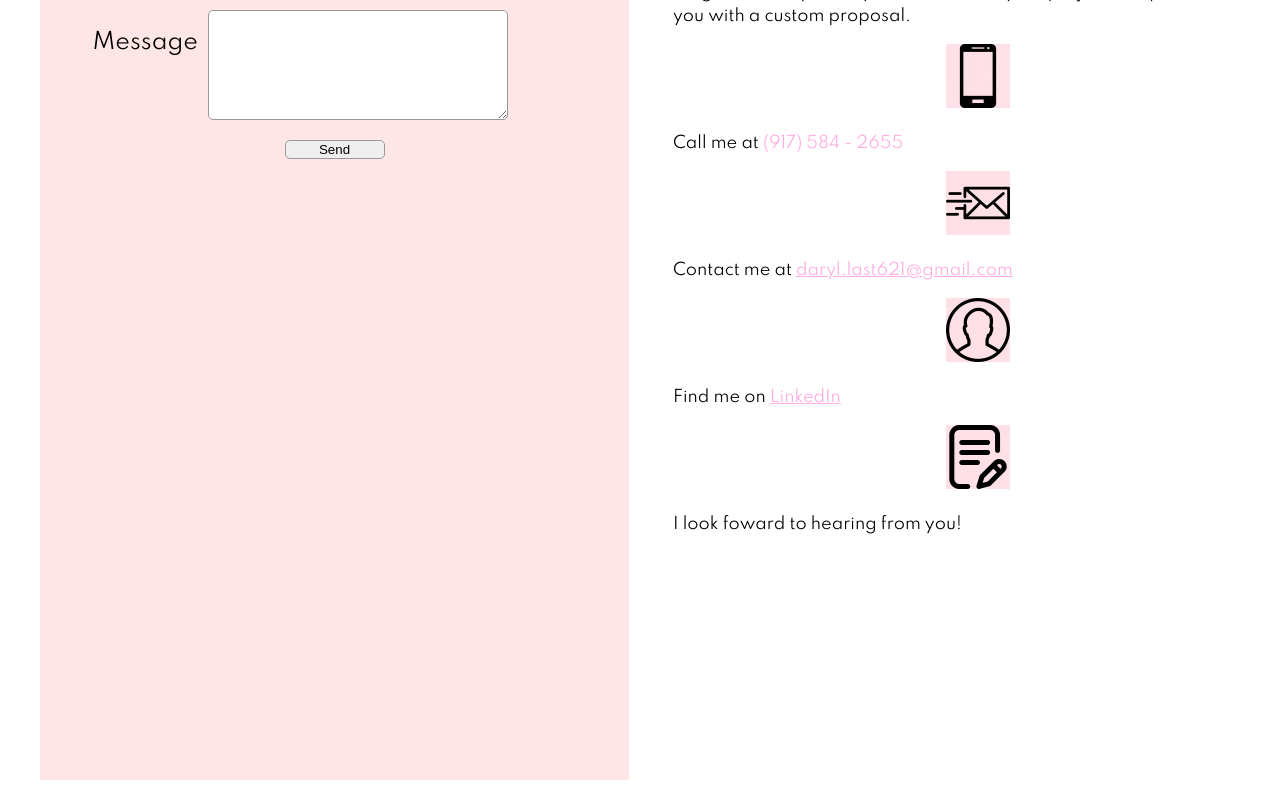
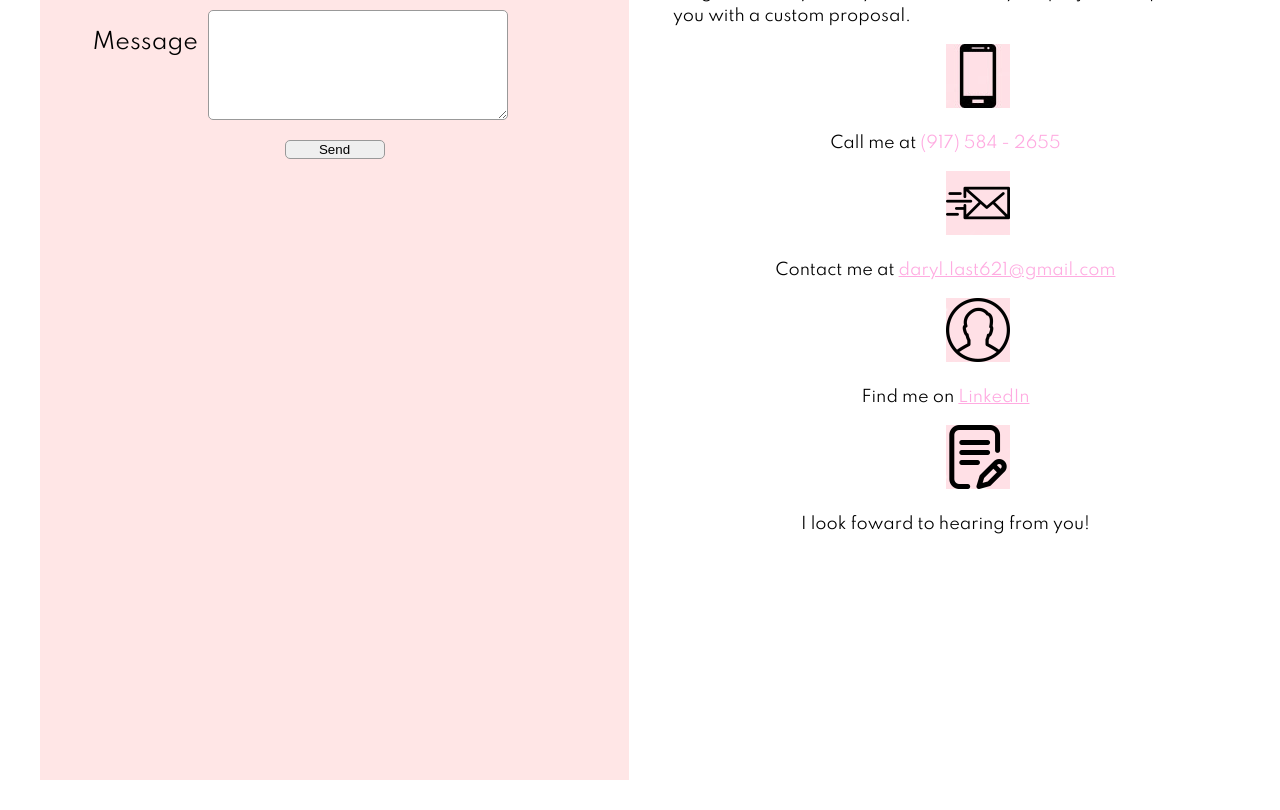
Before and after one commit to daryllast/Portfolio, a plain HTML site: page contact_me.html in a window 1280 px wide. Shown: the part 1520-2330 px from the top of the page. Drawn offline with Linux system fonts and the light colour scheme.

Commit message:
restaging

```diff
--- a/contact me.html
+++ b/contact_me.html
@@ -143,19 +143,19 @@ body { padding: 1rem; }
 <img src="images/smartphone.jpg" alt="smartphone" />
 </div>
 
-<p>Call me at <span style="color:#ffabe1;">(917) 584 - 2655</span></p>
+<p style="text-align:center;">Call me at <span style="color:#ffabe1;">(917) 584 - 2655</span></p>
 
 <div class="contacticons">
 <a href="mailto:daryl.last621@gmail.com" target="_blank"><img style="max-width: 64px;" src="images/mail-send.jpg" alt="envelope" /></a>
 </div>
 
-<p>Contact me at <a style="color:#ffabe1;" href="mailto:daryl.last621@gmail.com" target="_blank">daryl.last621@gmail.com</a></p>
+<p style="text-align:center;">Contact me at <a style="color:#ffabe1;" href="mailto:daryl.last621@gmail.com" target="_blank">daryl.last621@gmail.com</a></p>
 
 <div class="contacticons">
 <a href="https://www.linkedin.com/in/daryl-last-b132bb101/" target="_blank"><img style="max-width: 64px;" src="images/linkedin user.jpg" alt="person icon" /></a>
 </div>
 
-<p>Find me on <a style="color:#ffabe1;" href="https://www.linkedin.com/in/daryl-last-b132bb101/" target="_blank">LinkedIn</a></p>
+<p style="text-align:center;">Find me on <a style="color:#ffabe1;" href="https://www.linkedin.com/in/daryl-last-b132bb101/" target="_blank">LinkedIn</a></p>
 
 
 <div class="contacticons">
@@ -163,7 +163,7 @@ body { padding: 1rem; }
   </div>
 
 <div>
-    <p> I look foward to hearing from you!</p>
+    <p style="text-align:center;"> I look foward to hearing from you!</p>
 </div>
     </div>
 
```
Also changed, not shown: contactme.css (deleted, +0 -10 lines), about_me.html (renamed from about me.html).
